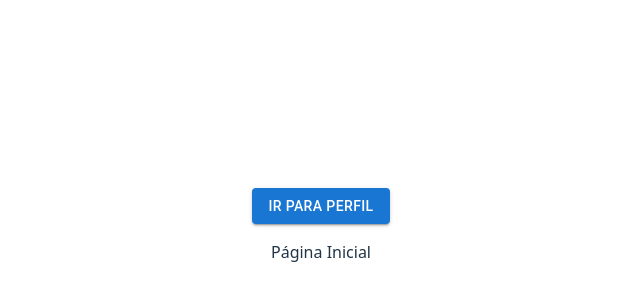
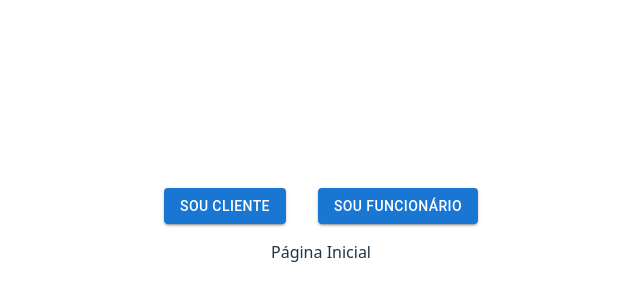
Before and after one commit to YuichiYH/Pi-PsicoSoft, a React (Vite) app: page / in a window 1280 px wide. Shown: the part 182-482 px from the top of the page, without its empty margins (319-959 px from the left). Built offline with nearby package versions, Linux system fonts and the light colour scheme.

Commit message:
Att componentes employee

```diff
--- a/src/App.jsx
+++ b/src/App.jsx
@@ -1,23 +1,60 @@
-import { BrowserRouter as Router, Routes, Route, Link } from 'react-router-dom'
+import { BrowserRouter as Router, Routes, Route, Link, useLocation, useNavigate } from 'react-router-dom'
 import { Button } from '@mui/material'
+import ArrowBackIcon from '@mui/icons-material/ArrowBack'
 import Profile from './pages/Profile'
+import Employee from './pages/Employee'
 import './App.css'
+
+// Componente para os botões de navegação
+function NavigationButtons() {
+  const location = useLocation()
+  const navigate = useNavigate()
+
+  // Se estiver na página inicial, mostra os botões de Cliente e Funcionário
+  if (location.pathname === '/') {
+    return (
+      <nav>
+        <Link to="/profile" style={{ textDecoration: 'none' }}>
+          <Button variant="contained" color="primary" sx={{ m: 2 }}>
+            Sou Cliente
+          </Button>
+        </Link>
+
+        <Link to="/employee" style={{ textDecoration: 'none' }}>
+          <Button variant="contained" color="primary" sx={{ m: 2 }}>
+            Sou Funcionário
+          </Button>
+        </Link>
+      </nav>
+    )
+  }
+
+  // Se estiver em qualquer outra página, mostra apenas o botão de voltar
+  return (
+    <nav>
+      <Button
+        variant="outlined"
+        color="primary"
+        startIcon={<ArrowBackIcon />}
+        onClick={() => navigate('/')}
+        sx={{ m: 2 }}
+      >
+        Voltar para Início
+      </Button>
+    </nav>
+  )
+}
 
 function App() {
   return (
     <Router>
       <div className="App">
-        {/* botão para navegar para o perfil */}
-        <Link to="/profile" style={{ textDecoration: 'none' }}>
-          <Button variant="contained" color="primary" sx={{ m: 2 }}>
-            Ir para Perfil
-          </Button>
-        </Link>
+        <NavigationButtons />
 
-        {/* configuração das rotas */}
         <Routes>
           <Route path="/" element={<div>Página Inicial</div>} />
           <Route path="/profile" element={<Profile />} />
+          <Route path="/employee" element={<Employee />} />
         </Routes>
       </div>
     </Router>
```
Also changed, not shown: src/pages/Employee/Employee.jsx (+4 -3 lines).
